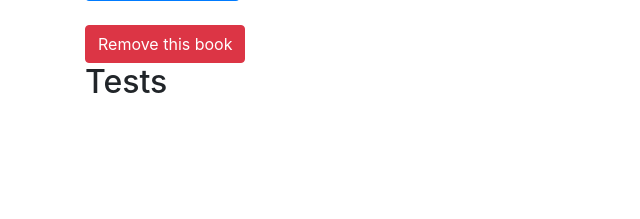
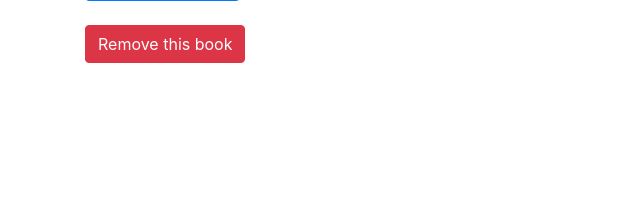
Before and after one commit to philippe-lemaire/libraro, a Flask app: template app/templates/edit_book.html in a window 1280 px wide. Shown: the part 581-800 px from the top of the page, without its empty margins (0-640 px from the left). Run offline with Flask 2, Linux system fonts and the light colour scheme; the template is opened without the code that fills it: values that come from a table or form of the project are taken from there, others are empty; some libraries are stand-ins or nearby versions.

Commit message:
removed left over test block in template

```diff
--- a/app/templates/edit_book.html
+++ b/app/templates/edit_book.html
@@ -13,9 +13,4 @@ Libraro | Edit book
 {{ render_form(bookform) }}
 <br>
 {{ render_form(deleteform, button_style='danger') }}
-
-
-<h2>Tests</h2>
-
-
 {% endblock %}
```
